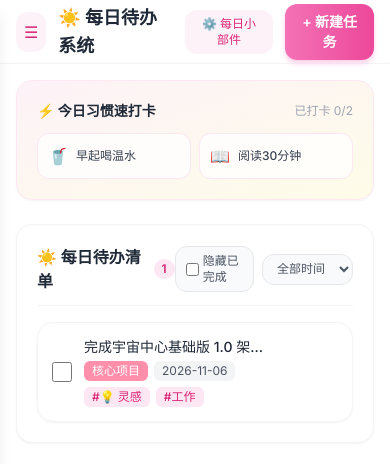
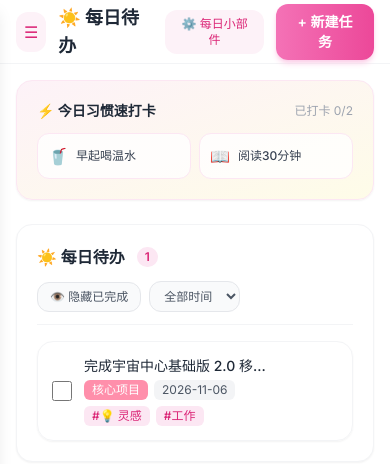
Before and after one commit to bbbbmayu-art/naiyouyitan, a plain HTML site: page index.html in a window 390 px wide. Drawn offline with nearby package versions, Linux system fonts and the light colour scheme.

Commit message:
Update index.html

```diff
--- a/index.html
+++ b/index.html
@@ -174,7 +174,7 @@
         </div>
     </aside>
 
-    <!-- 主内容区 (完美支持平板滚动) -->
+    <!-- 主内容区 -->
     <main class="flex-1 flex flex-col h-screen overflow-hidden bg-white">
         <header class="h-16 border-b border-gray-100 flex items-center justify-between px-4 md:px-8 bg-white/80 backdrop-blur-md z-30 flex-shrink-0">
             <div class="flex items-center space-x-3">
@@ -196,7 +196,7 @@
 
             <!-- ☀️ 每日待办视图 -->
             <div x-show="currentView === 'daily'" class="max-w-4xl mx-auto space-y-6">
-                <!-- 仅保留打卡小部件，删除了今日日程概览 -->
+                <!-- 习惯打卡小部件 -->
                 <div class="grid grid-cols-1 gap-4">
                     <div x-show="widgets.habit" class="bg-gradient-to-br from-pink-50 to-yellow-50 p-5 rounded-2xl border border-pink-100 shadow-sm">
                         <div class="flex items-center justify-between mb-3">
@@ -217,17 +217,19 @@
                 </div>
 
                 <div class="bg-white rounded-2xl border border-gray-100 shadow-sm p-5 space-y-4">
-                    <div class="flex items-center justify-between border-b border-gray-100 pb-3">
+                    <div class="flex flex-col sm:flex-row sm:items-center sm:justify-between border-b border-gray-100 pb-3 gap-3">
                         <div class="flex items-center space-x-3">
-                            <h3 class="font-bold text-gray-800">☀️ 每日待办清单</h3>
+                            <h3 class="font-bold text-gray-800">☀️ 每日待办</h3>
                             <span class="text-xs px-2 py-0.5 rounded-full bg-pink-100 text-pink-600 font-semibold" x-text="getFilteredTasks().length"></span>
                         </div>
+                        <!-- 优化后的隐藏已完成与筛选交互区 -->
                         <div class="flex items-center space-x-2 text-xs">
-                            <label class="flex items-center space-x-1 cursor-pointer select-none text-gray-600 bg-gray-50 px-2.5 py-1.5 rounded-xl border border-gray-200">
-                                <input type="checkbox" x-model="filterHideCompleted" class="rounded text-pink-500">
-                                <span>隐藏已完成</span>
-                            </label>
-                            <select x-model="filterDateType" class="bg-gray-50 border border-gray-200 rounded-xl px-2.5 py-1.5 text-gray-600">
+                            <button @click="filterHideCompleted = !filterHideCompleted"
+                                    :class="filterHideCompleted ? 'bg-pink-500 text-white border-pink-500 shadow-2xs' : 'bg-gray-50 text-gray-600 border-gray-200 hover:bg-pink-50'"
+                                    class="px-3 py-1.5 rounded-xl border font-medium transition-all flex items-center space-x-1 cursor-pointer">
+                                <span x-text="filterHideCompleted ? '👁️ 已藏完成' : '👁️ 隐藏已完成'"></span>
+                            </button>
+                            <select x-model="filterDateType" class="bg-gray-50 border border-gray-200 rounded-xl px-2.5 py-1.5 text-gray-600 focus:outline-none">
                                 <option value="all">全部时间</option>
                                 <option value="today">今日到期</option>
                                 <option value="undated">无日期</option>
@@ -263,7 +265,7 @@
                 </div>
             </div>
 
-            <!-- 📅 日历视图 (平板滚动完美适配) -->
+            <!-- 📅 日历视图 -->
             <div x-show="currentView === 'calendar'" class="max-w-5xl mx-auto space-y-6 pb-12">
                 <div class="bg-white rounded-3xl border border-gray-100 shadow-sm p-6 space-y-6">
                     <div class="flex items-center justify-between">
@@ -464,7 +466,7 @@
                 </div>
             </div>
 
-            <!-- 🗑️ 统一垃圾桶视图 (含待办、习惯、标签等所有删掉的内容) -->
+            <!-- 🗑️ 统一垃圾桶视图 -->
             <div x-show="currentView === 'trash'" class="max-w-4xl mx-auto space-y-6">
                 <div class="bg-white rounded-3xl border border-gray-100 shadow-sm p-6 flex items-center justify-between">
                     <div>
@@ -493,7 +495,7 @@
                 </div>
             </div>
 
-            <!-- 📁 独立清单专属视图 (完美显示日期、无日期和标签) -->
+            <!-- 📁 独立清单专属视图 -->
             <template x-if="currentView.startsWith('list_')">
                 <div class="max-w-4xl mx-auto space-y-6">
                     <div class="bg-white rounded-3xl border border-gray-100 shadow-sm p-6 flex items-center justify-between">
@@ -555,7 +557,7 @@
         </div>
     </main>
 
-    <!-- 弹窗：新建/编辑任务 (含 Emoji 标签点选) -->
+    <!-- 弹窗：新建/编辑任务 -->
     <div x-show="openTaskModal" class="fixed inset-0 bg-black/40 z-50 flex items-center justify-center p-4">
         <div @click.away="openTaskModal = false" class="bg-white rounded-3xl p-6 w-full max-w-md shadow-2xl space-y-4 border border-pink-100">
             <h3 class="font-bold text-gray-800 text-lg" x-text="editingTask.id ? '编辑待办任务' : '新建待办任务'"></h3>
@@ -682,9 +684,9 @@
                 editingFolderList: { id: '', folderId: '', name: '', color: '#FF8FAB' },
 
                 tasks: [
-                    { id: 't1', title: '完成宇宙中心基础版 1.0 架构优化', listId: 'l1', dueDate: new Date().toISOString().split('T')[0], tags: ['💡 灵感', '工作'], completed: false }
+                    { id: 't1', title: '完成宇宙中心基础版 2.0 移动端优化', listId: 'l1', dueDate: new Date().toISOString().split('T')[0], tags: ['💡 灵感', '工作'], completed: false }
                 ],
-                trashItems: [], // 统一垃圾桶 (存放待办、习惯、标签等)
+                trashItems: [],
 
                 openTaskModal: false,
                 editingTask: { id: '', title: '', listId: '', dueDate: '', tagsInput: '' },
@@ -725,7 +727,7 @@
                 },
 
                 getViewTitle() {
-                    if (this.currentView === 'daily') return '☀️ 每日待办系统';
+                    if (this.currentView === 'daily') return '☀️ 每日待办';
                     if (this.currentView === 'calendar') return '📅 滴答清单风格日历';
                     if (this.currentView === 'habits') return '⚡ 习惯打卡专属空间';
                     if (this.currentView === 'review') return '📊 四维生产力数据复盘';
@@ -826,7 +828,6 @@
                     if (t) { t.completed = !t.completed; this.saveToLocalStorage(); }
                 },
 
-                // 统一垃圾桶逻辑 (支持待办、习惯、标签)
                 moveToTrash(type, item) {
                     let now = new Date();
                     let timeStr = now.toISOString().split('T')[0] + ' ' + String(now.getHours()).padStart(2, '0') + ':' + String(now.getMinutes()).padStart(2, '0');
@@ -843,9 +844,7 @@
                     }
                     this.saveToLocalStorage();
                 },
-                deleteTagToTrash(tag) {
-                    this.moveToTrash('tag', tag);
-                },
+                deleteTagToTrash(tag) { this.moveToTrash('tag', tag); },
                 deleteListToTrash(list) {
                     this.tasks = this.tasks.filter(t => t.listId !== list.id);
                     this.lists = this.lists.filter(l => l.id !== list.id);
@@ -858,11 +857,8 @@
                     this.saveToLocalStorage();
                 },
                 restoreFromTrash(item) {
-                    if (item.type === 'task') {
-                        this.tasks.push(item.originalData);
-                    } else if (item.type === 'habit') {
-                        this.habits.push(item.originalData);
-                    }
+                    if (item.type === 'task') this.tasks.push(item.originalData);
+                    else if (item.type === 'habit') this.habits.push(item.originalData);
                     this.trashItems = this.trashItems.filter(tr => tr.trashId !== item.trashId);
                     this.saveToLocalStorage();
                 },
@@ -994,7 +990,6 @@
                 selectCalendarDate(ds) { this.selectedCalendarDate = ds; },
                 getTasksForDate(ds) { return this.tasks.filter(t => t.dueDate === ds); },
 
-                // 四维复盘计算算法
                 getCurrentYearMonthStr() { let n = new Date(); return `${n.getFullYear()}年${n.getMonth() + 1}月`; },
                 getHabitMonthlyDoneDays(habitId) {
                     let prefix = `${new Date().getFullYear()}-${String(new Date().getMonth() + 1).padStart(2, '0')}`;
```
